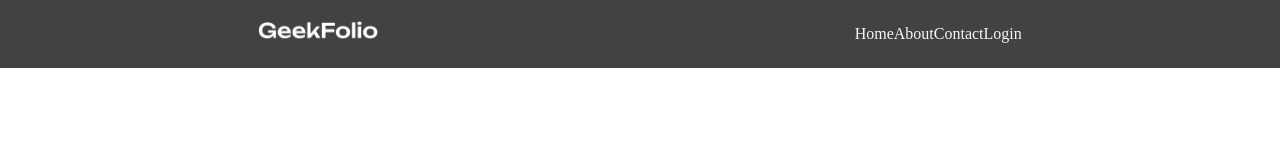
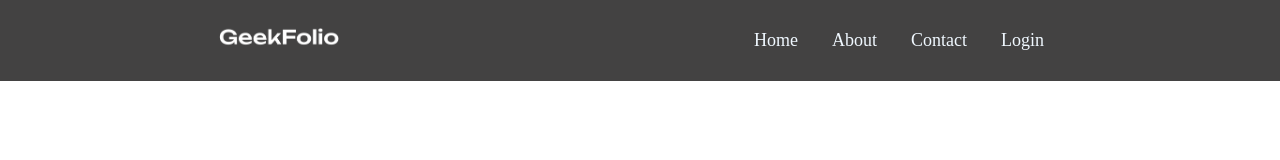
Before and after one commit to sumaiya-rahman-chowdhury/project-1, a plain HTML site: page Index.html in a window 1280 px wide. Drawn offline with Linux system fonts and the light colour scheme.

```diff
--- a/Index.html
+++ b/Index.html
@@ -17,10 +17,10 @@
                 </div>
                 <div class="menu">
 
-                        <li>Home</li>
-                        <li>about</li>
-                        <li>contact</li>
-                        <li>login</li>
+                    <li class="nav-item">Home</li>
+                    <li class="nav-item">about</li>
+                    <li class="nav-item">contact</li>
+                    <li class="nav-item">login</li>
 
                 </div>
             </div>
--- a/style.css
+++ b/style.css
@@ -17,5 +17,14 @@
 }
 .menu{
     display: flex;
-
 }
+.nav-item{
+    margin: 10px;
+    padding-right: 7px;
+    font-size: 18px;
+    cursor: pointer;
+    padding-left: 7px;
+}
+.nav-item:hover{
+color: yellow;
+}
```
